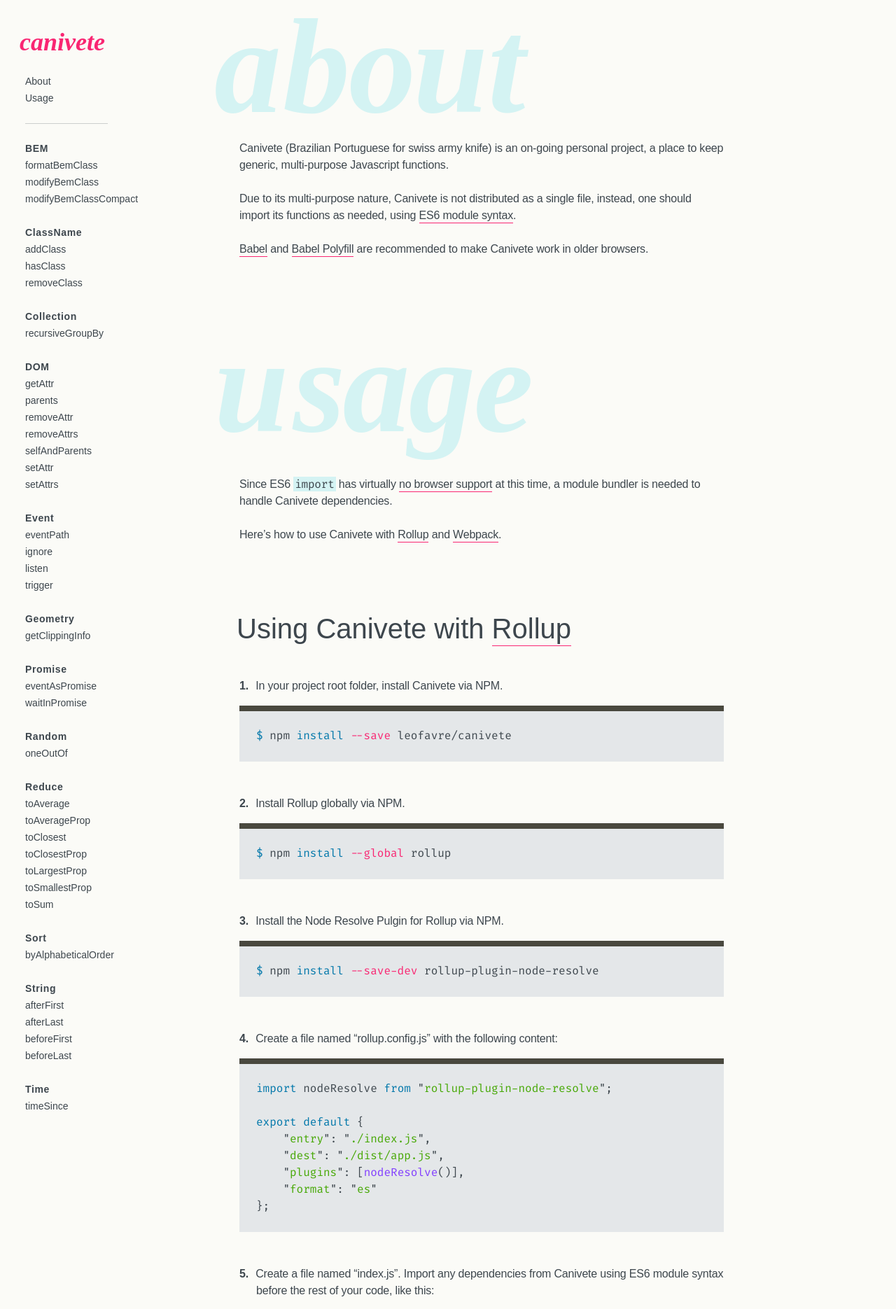
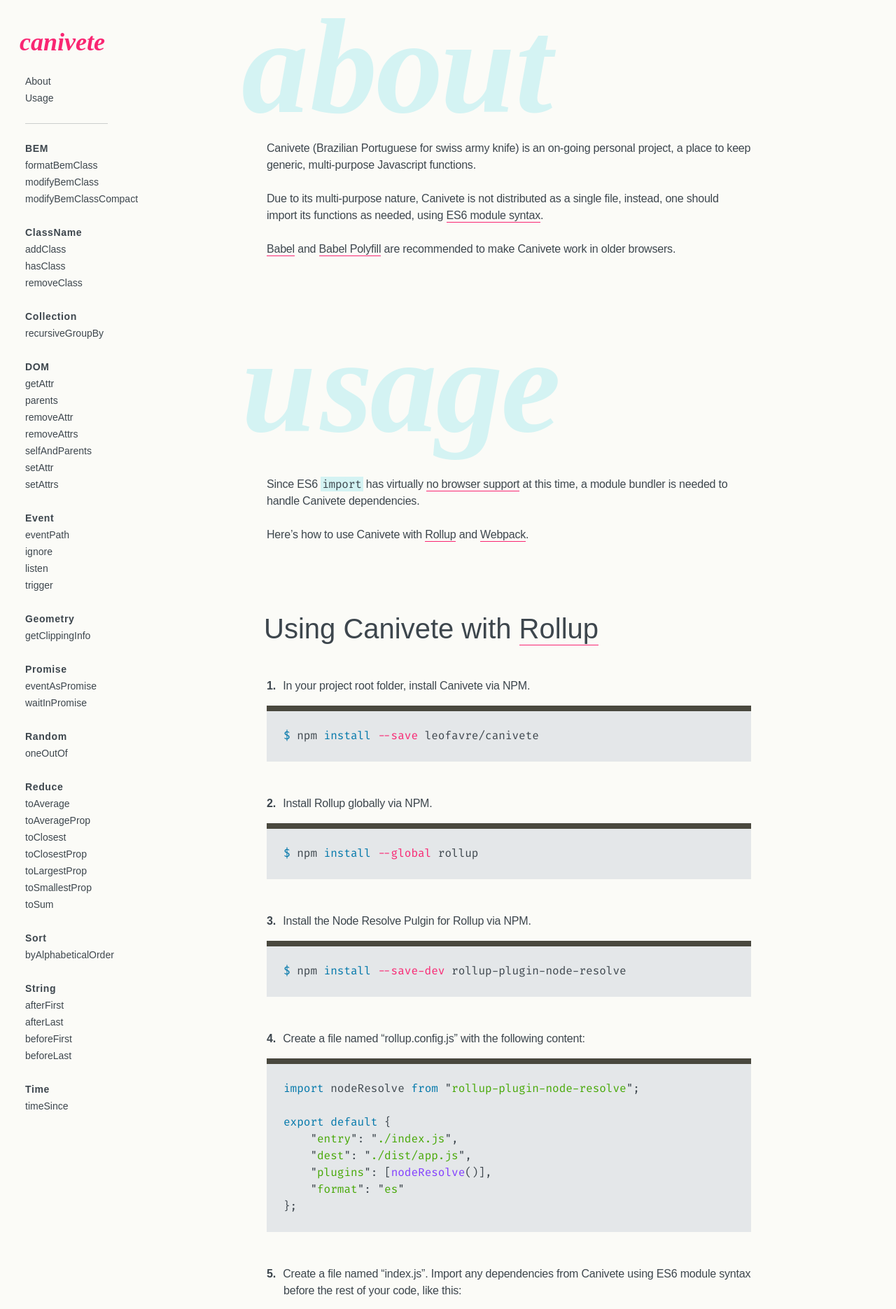
Before and after one commit to leofavre/canivete, a Jekyll site: the page built from docs/index.md, in a window 1280 px wide. Shown: the top 1870 px of the page at 70% size. Built offline with Jekyll 4.4.1, drawn with Linux system fonts in a browser that asks for light colours; nearby versions of some CDN libraries; some web fonts are replaced.

Commit message:
CSS wizardry with calc, vw and rem + fixed IE scroll bug with js

```diff
--- a/docs/_sass/_content.scss
+++ b/docs/_sass/_content.scss
@@ -1,17 +1,10 @@
 .content {
-	padding: 0 ($grid * 2) ($grid * 2) (6rem + $grid * 2);
+	flex: 1 1 auto;
 	overflow-x: hidden;
 	overflow-y: auto;
 	line-height: $grid;
 	-webkit-overflow-scrolling: touch;
-	box-sizing: border-box;
-
-	width: calc(#{6rem + $full-content-width} + ((100% - #{$full-content-width}) / 2));
-	flex-basis: auto;
-	flex-grow: 0;
-	flex-shrink: 1;
-
-	margin-left: 14.375rem - 3rem;
+	-ms-overflow-style: -ms-autohiding-scrollbar;
 
 	h1 {
 
@@ -38,6 +31,7 @@
 		height: 100vh;
 
 		@media only screen and (max-width: 1100px) {
+			left: ($grid * -1.5);
 			font-size: 21rem;
 			line-height: 13.5rem;
 			width: 54rem;
@@ -55,7 +49,7 @@
 		position: relative;
 		top: -35vh;
 		margin-bottom: 0;
-		width: 110%;
+		// width: 110%;
 	}
 
 	h3 {
@@ -140,8 +134,6 @@
 	}
 
 	blockquote a::after {
-		bottom: -2px;
-		height: calc(100% + 2px);
 		border-bottom: 2px solid $link-hairline-color;
 	}
 
@@ -156,9 +148,9 @@
 		content: "";
 		position: absolute;
 		left: 0;
-		bottom: -3px;
+		bottom: -2px;
 		width: 100%;
-		height: calc(100% + 3px);
+		height: calc(100% + 2px);
 		background: transparent;
 		border-bottom: 1px solid $link-hairline-color;
 		z-index: 1;
@@ -330,8 +322,17 @@
 }
 
 .content__inner {
+	$content-left-padding: ($grid * 4);
+	$content-right-padding: ($grid * 2);
+
+	margin-left: calc(0.25 * (100vw - #{$nav-width + $full-content-width + $content-left-padding + $content-right-padding}));
+	margin-bottom: 50vh;
+	padding: 0 $content-right-padding 0 $content-left-padding;
 	max-width: $full-content-width;
-	margin-bottom: 50vh;
+
+	@media only screen and (max-width: #{$nav-width + $full-content-width + $content-left-padding + $content-right-padding}) {
+		margin-left: 0;
+	}
 
 	> *:nth-child(1), {
 		margin-top: 0;
--- a/docs/_sass/_nav.scss
+++ b/docs/_sass/_nav.scss
@@ -1,13 +1,9 @@
 .nav {
-	position: fixed;
-	top: 0;
-	left: 0;
+	flex: 0 0 $nav-width;
 	margin: 0;
-	padding: $grid ($grid * 0.25) $grid ($grid * 1.5);
+	padding: $grid 0 $grid ($grid * 1.5);
 	height: 100%;
 	box-sizing: border-box;
-
-	min-width: 14.375rem;
 
 	display: flex;
 	flex-flow: row wrap;
@@ -17,6 +13,7 @@
 
 	white-space: nowrap;
 	-webkit-overflow-scrolling: touch;
+	-ms-overflow-style: -ms-autohiding-scrollbar;
 	z-index: 1;
 
 	&--grid {
@@ -44,7 +41,7 @@
 	ul {
 		position: relative;
 		top: 0.5rem;
-		margin: 0 $grid 0 -2.25rem;
+		margin: 0 0 0 -2.25rem;
 		padding: 0;
 
 		@media only screen and (min-width: 1400px) {
@@ -54,7 +51,7 @@
 
 	ul ul {
 		top: 0;
-		margin: 0 0 $grid 0;
+		margin: 0;
 		overflow: hidden;
 	}
 
@@ -109,6 +106,10 @@
 		}
 	}
 
+	ul ~ ul li li:nth-last-child(1) {
+		margin-bottom: $grid;
+	}
+
 	ul ~ ul li li a {
 		// text-indent: $grid / 2;
 	}
--- a/docs/_sass/_page.scss
+++ b/docs/_sass/_page.scss
@@ -15,14 +15,15 @@
 }
 
 .page__inner {
+	flex: 1 1 auto;
+
 	position: relative;
 	margin: 0 auto;
 	width: 100%;
+	height: 100%;
 	overflow: hidden;
 
 	display: flex;
 	flex-flow: row nowrap;
-	justify-content: flex-end;
-
-	flex: 1 1 auto;
+	justify-content: flex-start;
 }
--- a/docs/_sass/_variables.scss
+++ b/docs/_sass/_variables.scss
@@ -1,6 +1,7 @@
 $grid: 1.5rem;
 $content-width: 38.75rem;
 $full-content-width: $content-width + ($grid * 3);
+$nav-width: 14.5rem;
 
 // $dark: #272822;
 $grey: #94917b;
--- a/docs/js/index.js
+++ b/docs/js/index.js
@@ -927,7 +927,7 @@
 	var hash = getHash(getCurrentlyReadableChapter());
 	var memoPosition = $(".content").scrollTop();
 	document.location.hash = hash;
-	$(".content").scrollTop(memoPosition);
+	$(".content").scrollTop(memoPosition).scrollLeft(0);
 }
 
 function getCurrentlyReadableChapter() {
```
Also changed, not shown: docs/index.js (+16 -1 lines), 1 other file.
